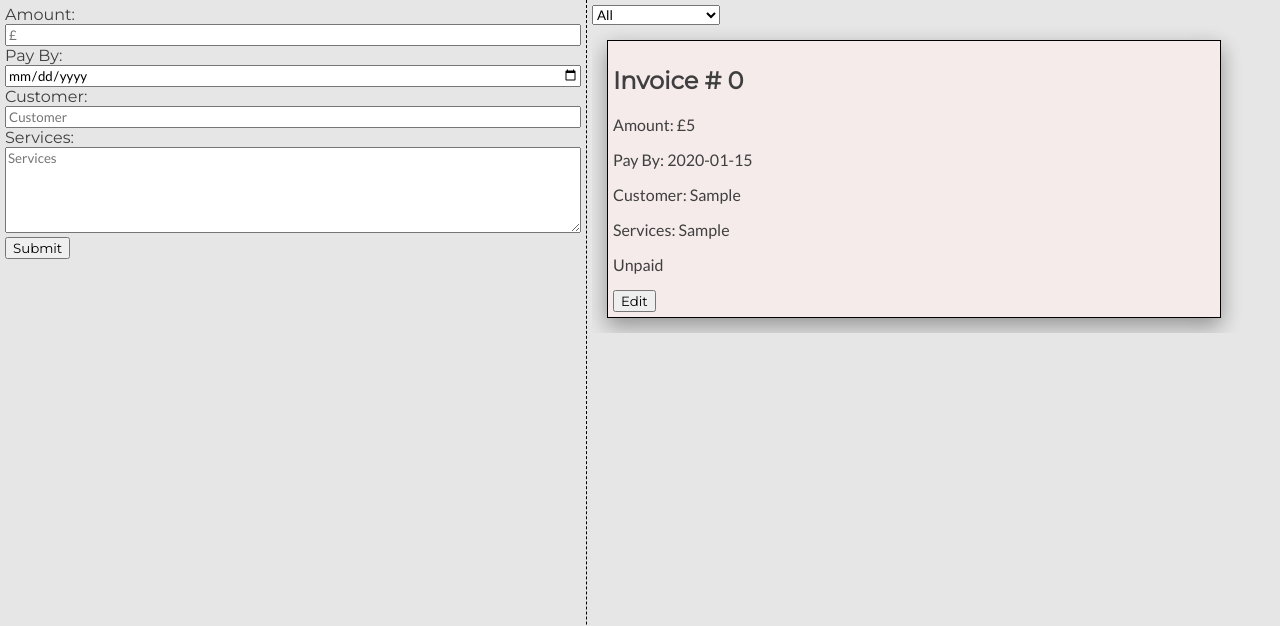
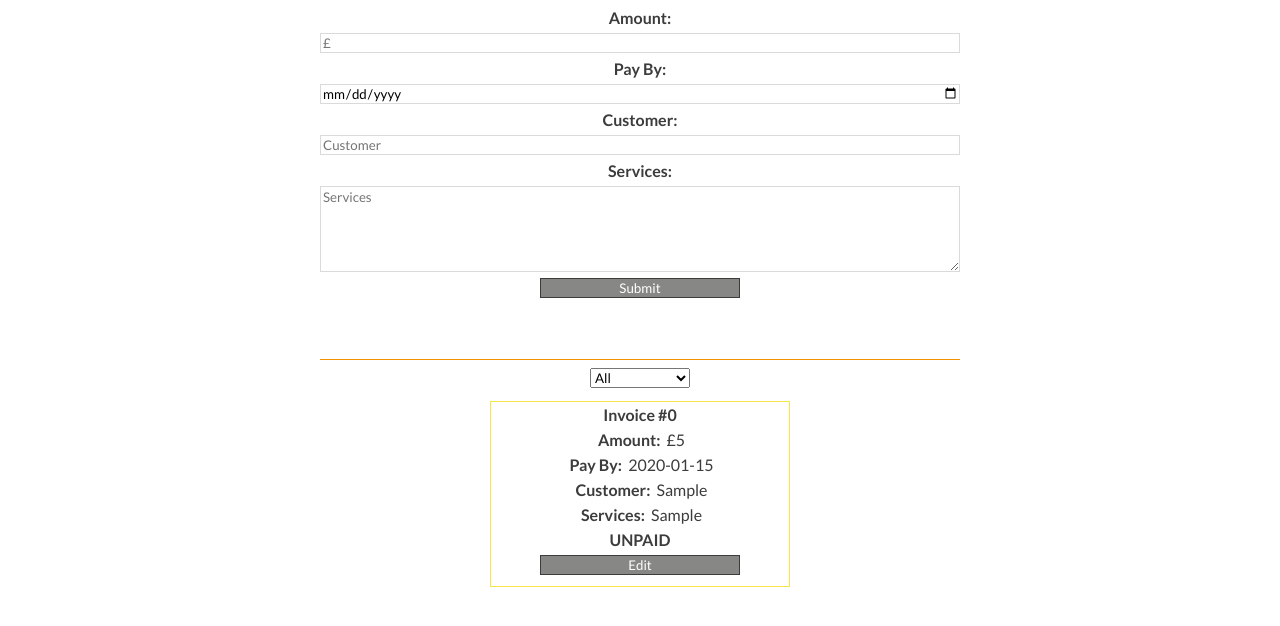
Before and after one commit to oilyquack/Nimbla-Invoice-Tracker, a React app: page / in a window 1280 px wide. Both pictures are taken after typing "5", "2020-01-15", "Sample", "Sample" into the empty fields and a click on the button "Submit". Shown: the top 626 px of the page. Built offline with nearby package versions, Linux system fonts and the light colour scheme.

Commit message:
redesign and implement overflow scroll

```diff
--- a/index.html
+++ b/index.html
@@ -6,7 +6,7 @@
   <meta name="viewport" content="width=device-width, initial-scale=1.0">
   <meta http-equiv="X-UA-Compatible" content="ie=edge">
   <link href="https://fonts.googleapis.com/css?family=Montserrat" rel="stylesheet">
-  <link href="https://fonts.googleapis.com/css?family=Lato" rel="stylesheet">
+  <link href="https://fonts.googleapis.com/css?family=Lato:400,700" rel="stylesheet">
   <link href="./static/styles.css" rel="stylesheet">
   <title>Oliver Crook Nimbla Invoice Tracker</title>
 </head>
--- a/src/components/DisplayInvoice.js
+++ b/src/components/DisplayInvoice.js
@@ -16,14 +16,22 @@ class DisplayInvoice extends React.Component {
   render() {
     return (
       <div className="app__invoices__display--read">
-        <h2>Invoice # {this.props.invoiceId}</h2>
-        <p>Amount: £{this.props.amount}</p>
-        <p>Pay By: {this.props.payBy}</p>
-        <p>Customer: {this.props.customer}</p>
-        <p>Services: {this.props.services}</p>
+        <label>Invoice #{this.props.invoiceId}</label>
         <p>
-          {this.props.paid != null ? `Paid on ${this.props.paid}` : "Unpaid"}
+          <span className="display-title">Amount:</span> £{this.props.amount}
         </p>
+        <p>
+          <span className="display-title">Pay By:</span> {this.props.payBy}
+        </p>
+        <p>
+          <span className="display-title">Customer:</span> {this.props.customer}
+        </p>
+        <p>
+          <span className="display-title">Services:</span> {this.props.services}
+        </p>
+        <span className="display-title">
+          {this.props.paid != null ? `PAID ON ${this.props.paid}` : "UNPAID"}
+        </span>
         <button onClick={this.handleClick}>Edit</button>
       </div>
     );
--- a/static/styles.css
+++ b/static/styles.css
@@ -4,113 +4,104 @@
 
 body {
   margin: 0;
-  color: #3f3f3f;
-  background: rgb(230, 230, 230);
+}
+
+h1,
+h2 {
+  font-family: "Montserrat", sans-serif;
+  margin: 2px;
+}
+
+p,
+span,
+label,
+input,
+button,
+textarea,
+select,
+option {
+  font-family: "Lato", sans-serif;
+  margin: 3px;
 }
 
 .app {
   display: flex;
-  flex: 1;
   flex-direction: column;
+  align-items: center;
   overflow: hidden;
+  color: #3c3c3b;
+  height: 100vh;
 }
 
 .app__form {
-  flex: 1;
-  padding: 5px;
-  border-bottom: 1px dashed black;
+  display: flex;
+  height: 45vh;
+  flex-direction: column;
+  align-items: center;
+  width: 50vw;
+  border-bottom: 1px solid #f39200;
+  padding: 5px 0 20px 0;
 }
 
-.app__form,
+.app__form textarea {
+  max-height: 130px;
+  max-width: 80vw;
+}
+
+label,
+span {
+  font-weight: 700;
+}
+
 input,
 textarea {
-  width: 95vw;
+  width: 50vw;
+  border: 1px solid #dadada;
+  margin-bottom: 3px;
+}
+
+button {
+  border: 0.5px solid #3c3c3b;
+  background: #878786;
+  color: #fff;
+  width: 200px;
+}
+
+select {
+  width: 100px;
 }
 
 .app__invoices {
   display: flex;
-  flex: 2;
   flex-direction: column;
+  align-items: center;
+
   padding: 5px;
-}
-
-select {
-  width: 10vw;
+  height: 55vh;
 }
 
 .app__invoices__display {
-  display: flex;
-  flex-direction: row;
   padding: 5px;
   overflow: scroll;
   margin: 0;
 }
-.app__invoices__display--read {
-  min-width: 300px;
+.app__invoices__display--read,
+.app__invoices__display--edit {
+  display: flex;
+  flex-direction: column;
+  align-items: center;
+  width: 300px;
+  padding-bottom: 8px;
+  border: 1.5px solid #f9e547;
   margin: 5px;
-  padding: 5px;
-  border: 1px solid black;
-  background: #f6ebeb;
-  box-shadow: 0 10px 20px 0 rgba(0, 0, 0, 0.2), 0 6px 20px 0 rgba(0, 0, 0, 0.19);
 }
 
-.app__invoices__display--edit {
-  width: 98vw;
-  margin: 5px;
-  padding: 5px;
-  border: 1px solid black;
-  background: #f6ebeb;
-  box-shadow: 0 10px 20px 0 rgba(0, 0, 0, 0.2), 0 6px 20px 0 rgba(0, 0, 0, 0.19);
+.app__invoices__display--edit input {
+  width: 250px;
 }
 
-h1,
-h2,
-label,
-button {
-  font-family: "Montserrat", sans-serif;
+.app__invoices__display--edit textarea {
+  width: 250px;
+  max-height: 12vh;
+  resize: vertical;
 }
-
-p,
-input,
-textarea,
-select,
-option {
-  font-family: "Lato", sans-serif;
-}
-
-@media (min-width: 768px) {
-  .app {
-    flex-direction: row;
-  }
-
-  .app__form,
-  input,
-  textarea {
-    width: 45vw;
-  }
-
-  .app__form {
-    width: 48vw;
-    border-bottom: 0px;
-    border-right: 1px dashed black;
-  }
-
-  .app__invoices {
-    width: 48vw;
-    height: 100vh;
-  }
-
-  .app__invoices__display {
-    flex-direction: column;
-  }
-
-  .app__invoices__display--read {
-    width: 48vw;
-    margin: 10px;
-  }
-
-  .app__invoices__display--edit {
-    width: 48vw;
-    margin: 10px;
-  }
-}
```
